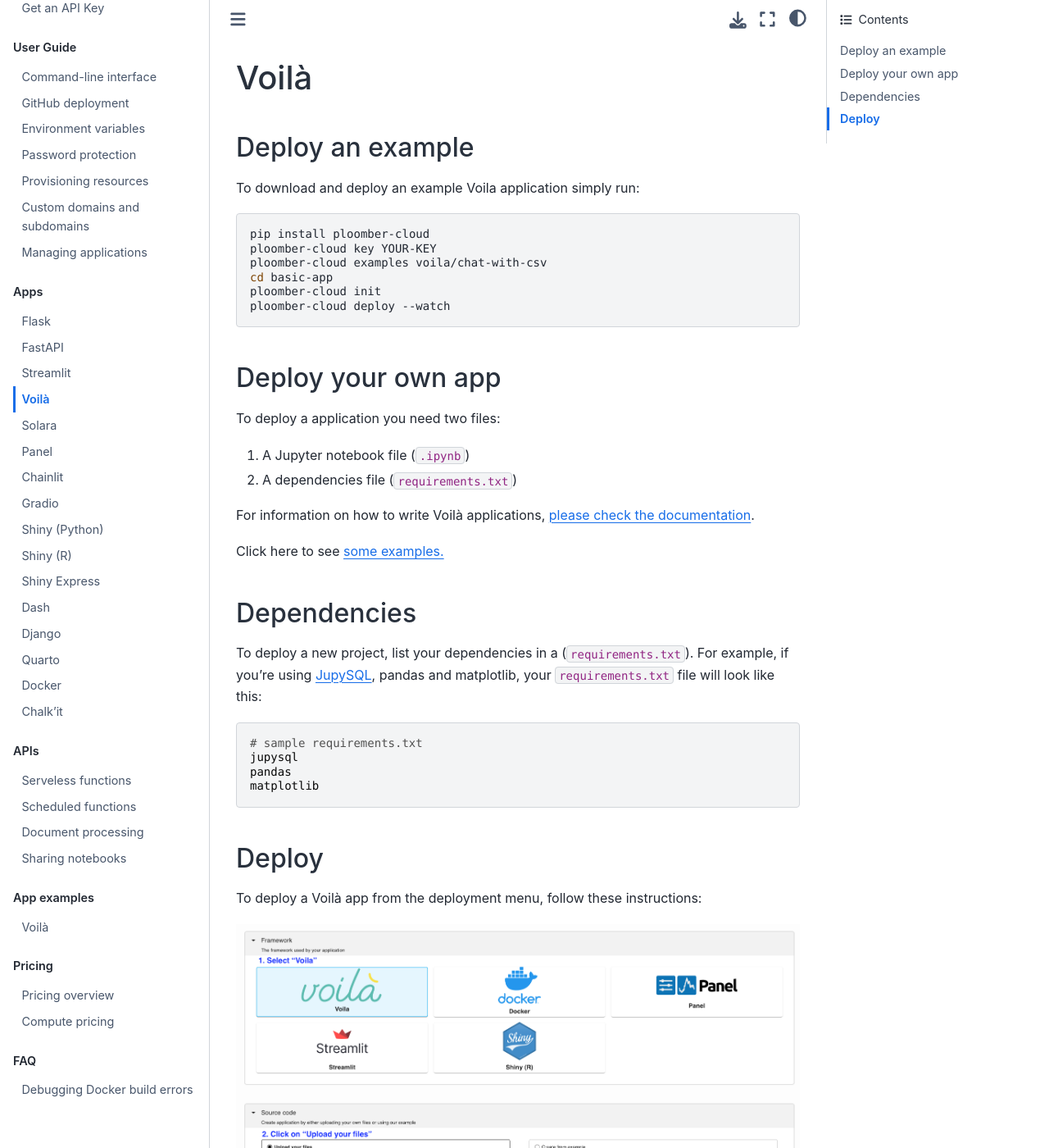
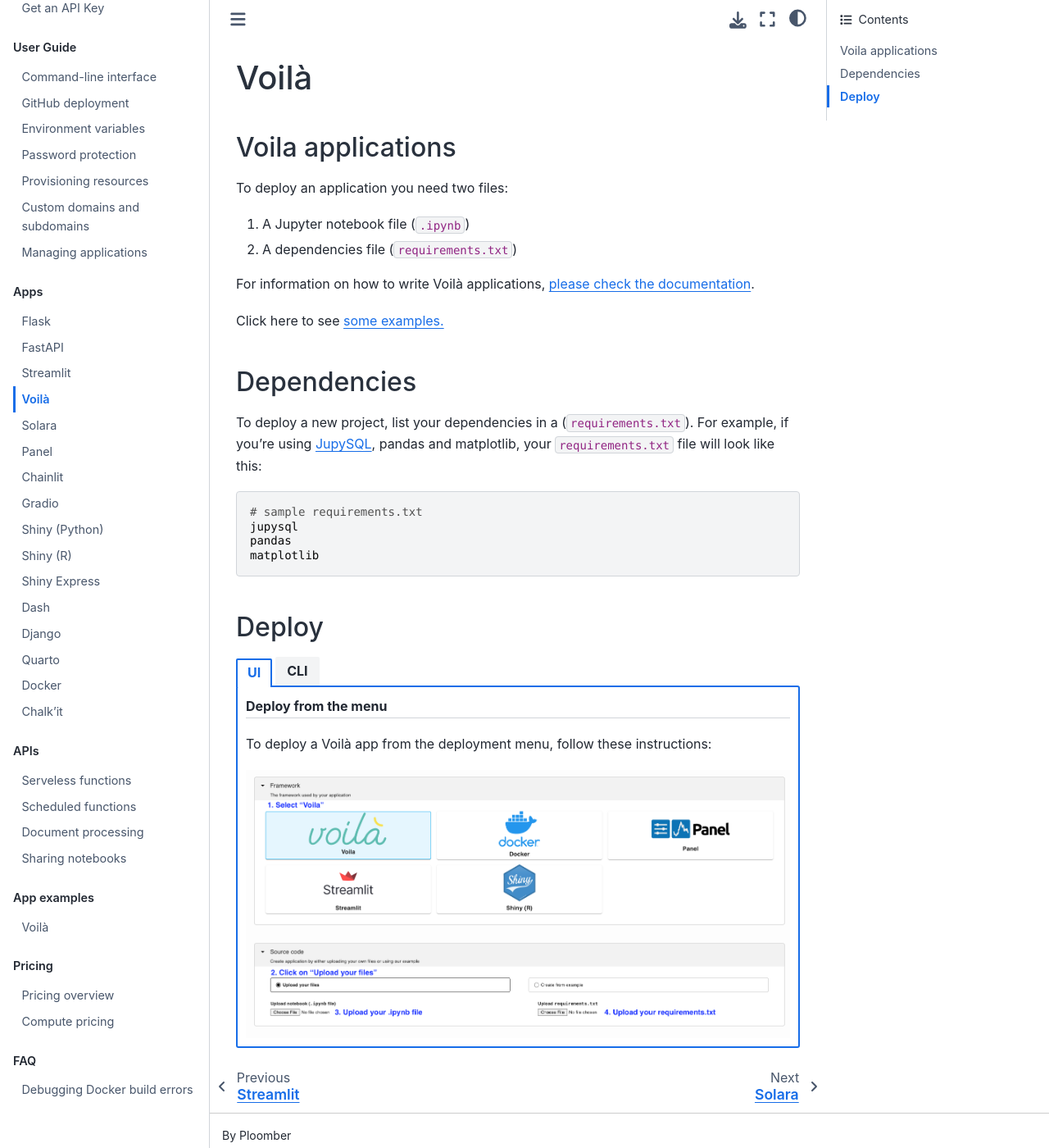
Before and after one commit to ploomber/doc, a Jupyter Book: the page built from doc/apps/voila.md, in a window 1280 px wide and 1400 px high. Shown: the whole window at 82% size. Built offline with Jupyter Book 1.0.4 settings and Sphinx 7.4.7 and the Sphinx Book theme 1.1.4, drawn with Linux system fonts in a browser that asks for light colours.

Commit message:
tabs, snippets

`````diff
--- a/doc/apps/voila.md
+++ b/doc/apps/voila.md
@@ -1,21 +1,8 @@
 # Voilà
 
-## Deploy an example
+## Voila applications
 
-To download and deploy an example Voila application simply run:
-
-```sh
-pip install ploomber-cloud
-ploomber-cloud key YOUR-KEY
-ploomber-cloud examples voila/chat-with-csv
-cd basic-app
-ploomber-cloud init
-ploomber-cloud deploy --watch
-```
-
-## Deploy your own app
-
-To deploy a application you need two files:
+To deploy an application you need two files:
 
 1. A Jupyter notebook file (`.ipynb`)
 2. A dependencies file (`requirements.txt`)
@@ -37,6 +24,48 @@
 
 ## Deploy
 
+````{tab-set}
+
+```{tab-item} UI
+### Deploy from the menu
+
 To deploy a Voilà app from the deployment menu, follow these instructions:
 
 ![](../static/voila.png)
+```
+
+```{tab-item} CLI
+### Try an example
+
+To download and deploy an example Voila application start by installing Ploomber Cloud and setting your API key:
+
+```sh
+pip install ploomber-cloud
+ploomber-cloud key YOUR-KEY
+```
+
+```{tip}
+To get an API key, follow [these instructions.](../quickstart/apikey.md)
+```
+
+Now, download an example. It will prompt you for a location to download the app. To download in the current directory, just press enter.
+
+```sh
+ploomber-cloud examples voila/chat-with-csv
+```
+
+You should see a confirmation with instructions on deploying your app. Now, navigate to your application:
+
+```sh
+cd location-you-entered/chat-with-csv
+```
+
+### Deploy from the CLI
+
+```sh
+ploomber-cloud init
+ploomber-cloud deploy --watch
+```
+
+```
+````
`````
